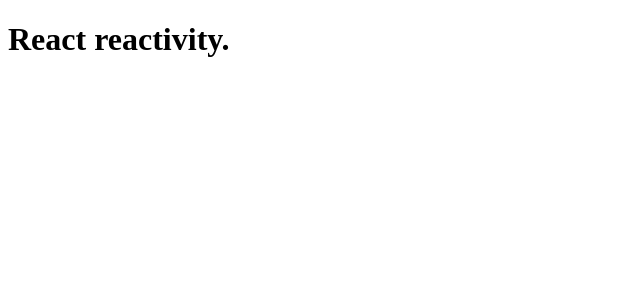
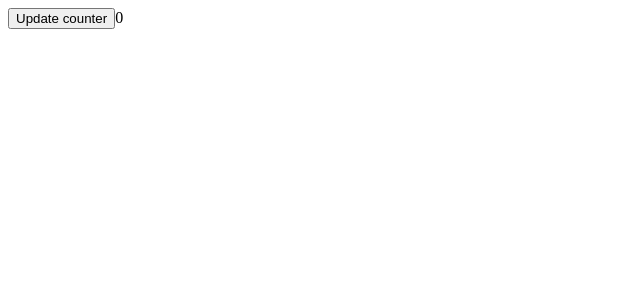
Before and after one commit to alexanderKaramushko/react-reactivity, a React (Vite) app: page / in a window 1280 px wide. Shown: the top 300 px of the page, without its empty margins (0-640 px from the left). Built offline with nearby package versions, Linux system fonts and the light colour scheme.

Commit message:
add components with virtualDOM descs to follow the basic virtualDOM implementation

```diff
--- /dev/null
+++ b/src/ClickCounter.tsx
@@ -0,0 +1,113 @@
+// eslint-disable-next-line max-classes-per-file
+import React, { ReactElement } from 'react';
+import { ClickCounterProps, ClickCounterState, UpdateButtonProps } from './types';
+
+/**
+ * @description React component
+ * {
+ *  type: UpdateButton,
+ *  props: {
+ *    onClick: Function,
+ *    disabled: false,
+ *  }
+ * }
+ */
+class UpdateButton extends React.Component<UpdateButtonProps> {
+
+  private disabled: boolean;
+  private onClick: () => void;
+
+  constructor(props: UpdateButtonProps) {
+    super(props);
+
+    const { disabled = false, onClick } = this.props;
+
+    this.disabled = disabled;
+    this.onClick = onClick;
+  }
+
+  /**
+   * @description React elements
+   * {
+   *  type: 'button',
+   *  props: {
+   *    onClick: Function,
+   *    disabled: false,
+   *    type: 'button',
+   *    children: 'Update counter',
+   *  }
+   * }
+   */
+  render(): ReactElement {
+    return (
+      <button
+        onClick={this.onClick}
+        disabled={this.disabled}
+        type="button"
+      >
+        Update counter
+      </button>
+    );
+  }
+
+}
+
+/**
+ * @description React component
+ * {
+ *  type: ClickCounter,
+ *  props: {},
+ * }
+ */
+class ClickCounter extends React.Component<ClickCounterProps, ClickCounterState> {
+
+  constructor(props: ClickCounterProps) {
+    super(props);
+
+    this.state = {
+      count: 0,
+    };
+  }
+
+  handleClick = (): void => {
+    this.setState((state) => ({ count: state.count + 1 }));
+  }
+
+  /**
+   * @description React elements
+   * {
+   *  type: 'div',
+   *  props: {
+   *    children: [
+   *      {
+   *        type: UpdateButton,
+   *        props: {
+   *          onClick: Function,
+   *          disabled: false,
+   *        }
+   *      },
+   *      {
+   *        type: 'span',
+   *        props: {
+   *          children: 0,
+   *        }
+   *      }
+   *    ]
+   *  }
+   * }
+   */
+  render(): ReactElement {
+    const { state } = this;
+    const { count } = state;
+
+    return (
+      <div>
+        <UpdateButton onClick={this.handleClick} disabled={count === 5} />
+        <span>{state.count}</span>
+      </div>
+    );
+  }
+
+}
+
+export default ClickCounter;
--- a/src/index.tsx
+++ b/src/index.tsx
@@ -1,4 +1,10 @@
 import React from 'react';
 import { render } from 'react-dom';
 
-render(<h1>React reactivity.</h1>, document.getElementById('app'));
+import ClickCounter from './ClickCounter';
+
+/**
+ * @description
+ * React использует reference, чтобы создать новый instance компонента
+ */
+render(<ClickCounter />, document.getElementById('app'));
--- /dev/null
+++ b/src/types.ts
@@ -0,0 +1,10 @@
+export type ClickCounterProps = {};
+
+export interface ClickCounterState {
+  count: number;
+}
+
+export interface UpdateButtonProps {
+  disabled?: boolean;
+  onClick: () => void;
+}
```
